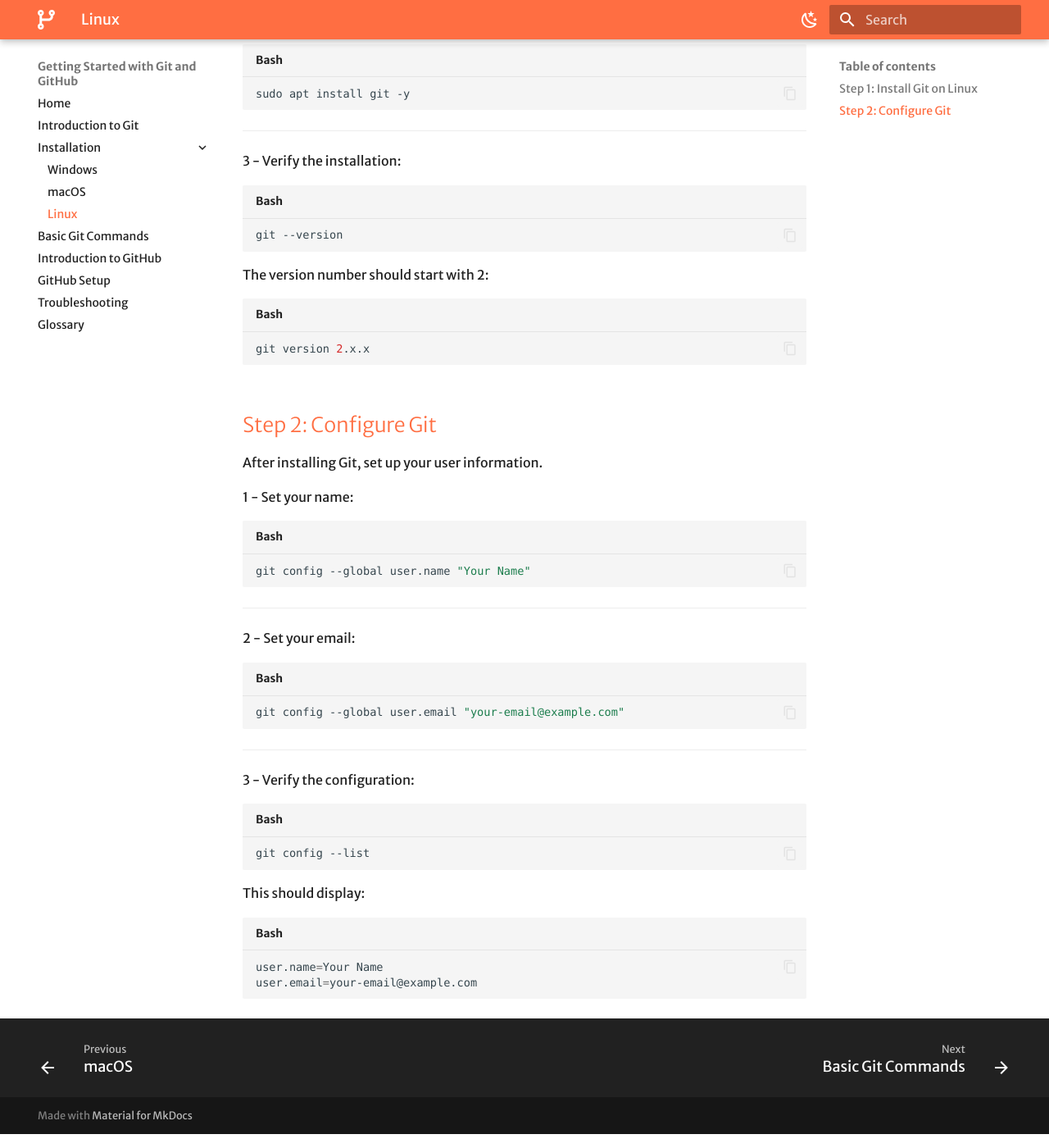
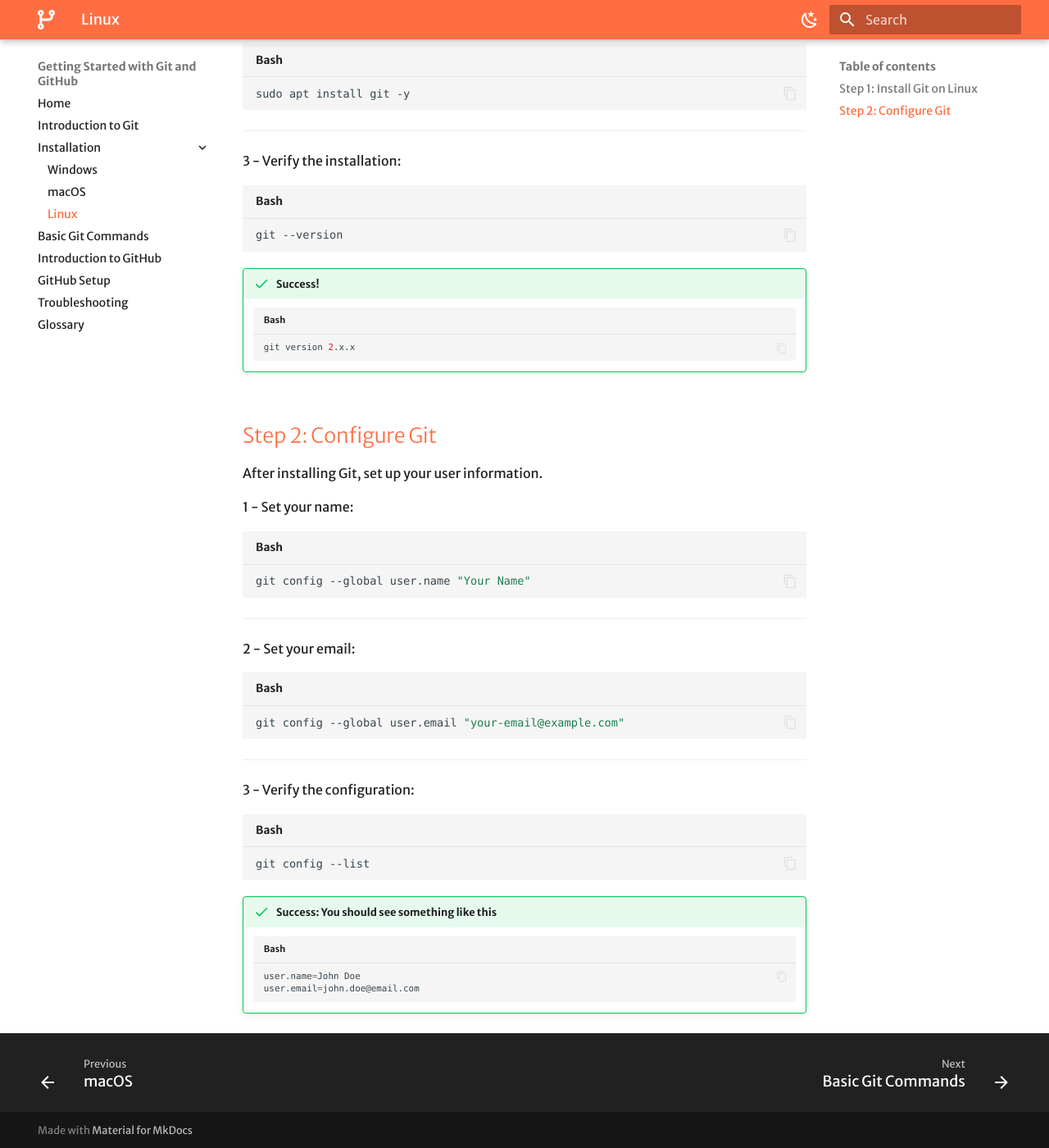
Before and after one commit to bchan158/COMM-MkDocs-Project, an MkDocs documentation site: the page built from docs/set-2c-linux.md, in a window 1280 px wide and 1400 px high, scrolled down 1122 px. Shown: the whole window at 82% size. Built offline with MkDocs 1.6.1 and Material for MkDocs 9.7.7, drawn with Linux system fonts in a browser that asks for light colours; some web fonts are replaced.

Commit message:
Add success admonitions

````diff
--- a/docs/set-2c-linux.md
+++ b/docs/set-2c-linux.md
@@ -36,11 +36,11 @@ Git is a widely used version control system that allows developers to track chan
     git --version
     ```
 
-    The version number should start with 2:
+    !!! success "Success!"
 
-    ```bash title="Bash"
-    git version 2.x.x
-    ```
+        ```bash title="Bash"
+        git version 2.x.x
+        ```
 
 === "Fedora"
 
@@ -58,11 +58,11 @@ Git is a widely used version control system that allows developers to track chan
     git --version
     ```
 
-    The version number should start with 2:
+    !!! success "Success!"
 
-    ```bash title="Bash"
-    git version 2.x.x
-    ```
+        ```bash title="Bash"
+        git version 2.x.x
+        ```
 
 === "Arch Linux"
 
@@ -80,11 +80,11 @@ Git is a widely used version control system that allows developers to track chan
     git --version
     ```
 
-    The version number should start with 2:
+    !!! success "Success!"
 
-    ```bash title="Bash"
-    git version 2.x.x
-    ```
+        ```bash title="Bash"
+        git version 2.x.x
+        ```
 
 === "CentOS / RHEL"
 
@@ -102,11 +102,11 @@ Git is a widely used version control system that allows developers to track chan
     git --version
     ```
 
-    The version number should start with 2:
+    !!! success "Success!"
 
-    ```bash title="Bash"
-    git version 2.x.x
-    ```
+        ```bash title="Bash"
+        git version 2.x.x
+        ```
 
 === "OpenSUSE"
 
@@ -124,11 +124,11 @@ Git is a widely used version control system that allows developers to track chan
     git --version
     ```
 
-    The version number should start with 2:
+    !!! success "Success!"
 
-    ```bash title="Bash"
-    git version 2.x.x
-    ```
+        ```bash title="Bash"
+        git version 2.x.x
+        ```
 
 ## Step 2: Configure Git
 
@@ -156,9 +156,9 @@ git config --global user.email "your-email@example.com"
 git config --list
 ```
 
-This should display:
+!!! success "Success: You should see something like this"
 
-```bash title="Bash"
-user.name=Your Name
-user.email=your-email@example.com
-```
+    ```bash title="Bash"
+    user.name=John Doe
+    user.email=john.doe@email.com
+    ```
````
Also changed, not shown: docs/set-2b-macOS.md (+9 -9 lines), docs/set-3-basic-git-commands.md (+2 -2 lines).
